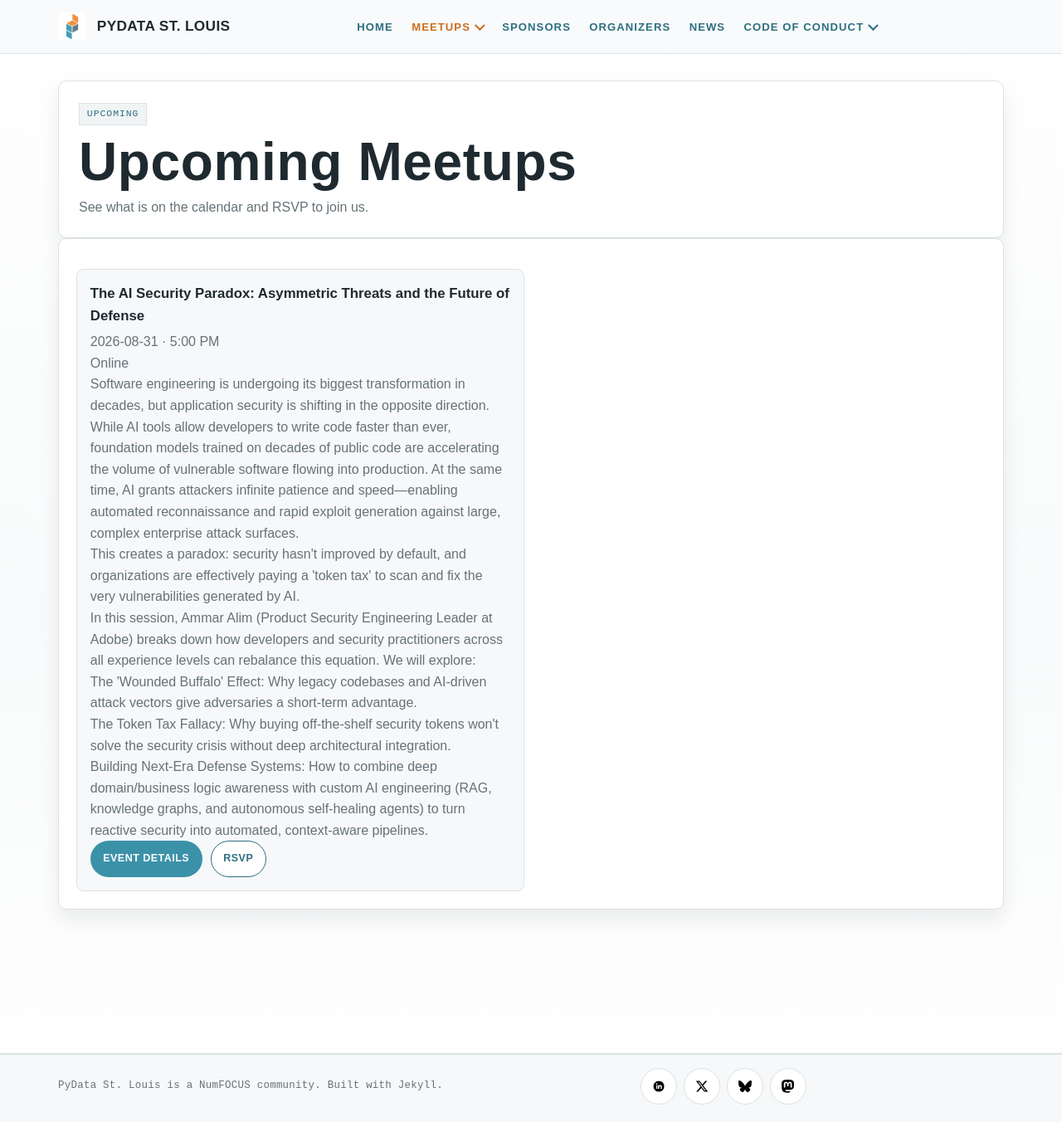
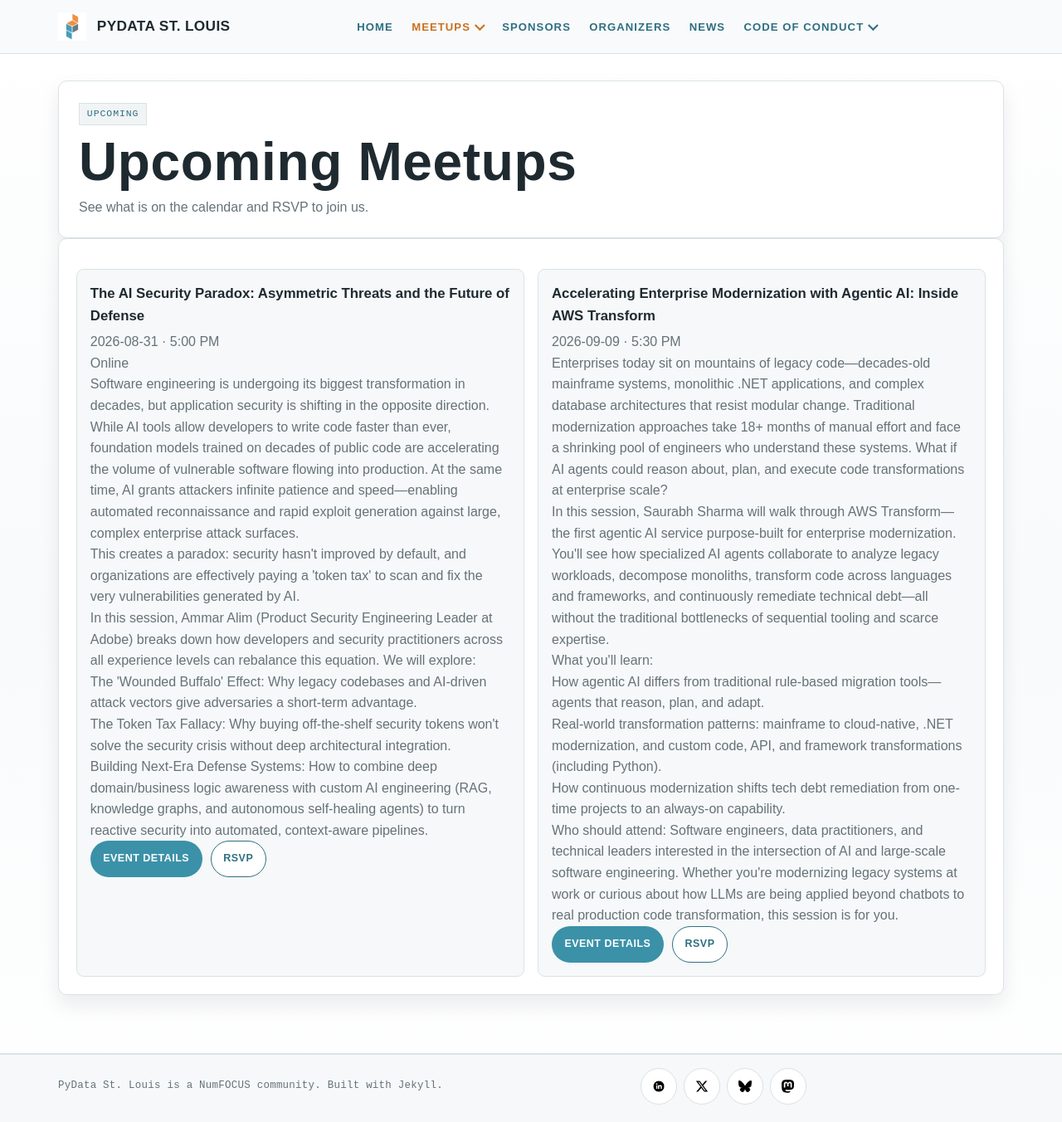
Before and after one commit to pydatastl/pydatastl.github.io, a Jekyll site: the page built from upcoming/upcoming.md, in a window 1280 px wide and 1352 px high. Shown: the whole window at 83% size. Built offline with Jekyll 4.4.1, drawn with Linux system fonts in a browser that asks for light colours.

Commit message:
New Changes

```diff
--- a/_data/meetups.json
+++ b/_data/meetups.json
@@ -205,5 +205,35 @@
         ]
       }
     ]
+  },
+  {
+    "title": "Accelerating Enterprise Modernization with Agentic AI: Inside AWS Transform",
+    "date": "2026-09-09",
+    "time": "5:30 PM",
+    "end_time": "7:30 PM",
+    "description": [
+      "Enterprises today sit on mountains of legacy code—decades-old mainframe systems, monolithic .NET applications, and complex database architectures that resist modular change. Traditional modernization approaches take 18+ months of manual effort and face a shrinking pool of engineers who understand these systems. What if AI agents could reason about, plan, and execute code transformations at enterprise scale?",
+      "In this session, Saurabh Sharma will walk through AWS Transform—the first agentic AI service purpose-built for enterprise modernization. You'll see how specialized AI agents collaborate to analyze legacy workloads, decompose monoliths, transform code across languages and frameworks, and continuously remediate technical debt—all without the traditional bottlenecks of sequential tooling and scarce expertise.",
+      "What you'll learn:",
+      "How agentic AI differs from traditional rule-based migration tools—agents that reason, plan, and adapt.",
+      "Real-world transformation patterns: mainframe to cloud-native, .NET modernization, and custom code, API, and framework transformations (including Python).",
+      "How continuous modernization shifts tech debt remediation from one-time projects to an always-on capability.",
+      "Who should attend: Software engineers, data practitioners, and technical leaders interested in the intersection of AI and large-scale software engineering. Whether you're modernizing legacy systems at work or curious about how LLMs are being applied beyond chatbots to real production code transformation, this session is for you."
+    ],
+    "rsvp_url": "https://www.meetup.com/pydata-st-louis/events/316295374",
+    "agenda": [
+      "5:30 PM – Meet & greet, networking, and introductions",
+      "Talk + Q&A",
+      "7:30 PM – Wrap-up"
+    ],
+    "photo_directory": "/assets/images/meetups/awsai",
+    "speakers": [
+      {
+        "name": "Saurabh Sharma",
+        "description": [
+          "Saurabh Sharma is a Senior Strategic Modernization Solutions Architect at Amazon Web Services, specializing in AI-driven enterprise application modernization and large-scale cloud migration. He leverages AWS AI services—including AWS Transform—to accelerate the transformation of monolithic architectures into microservices and guide complex migration journeys to AWS. By combining AI-guided analysis with domain-driven design principles, he helps organizations assess, migrate, and modernize their application portfolios, enhancing scalability and resilience through strategic AWS service adoption."
+        ]
+      }
+    ]
   }
 ]
```
Also changed, not shown: assets/images/45aeabff-20f6-433b-a4e7-c2ae70f4eaf8.jpeg (added), assets/images/meetups/awsai/Untitled - June 16, 2026 at 10.15.39 copy (1).png (added).
